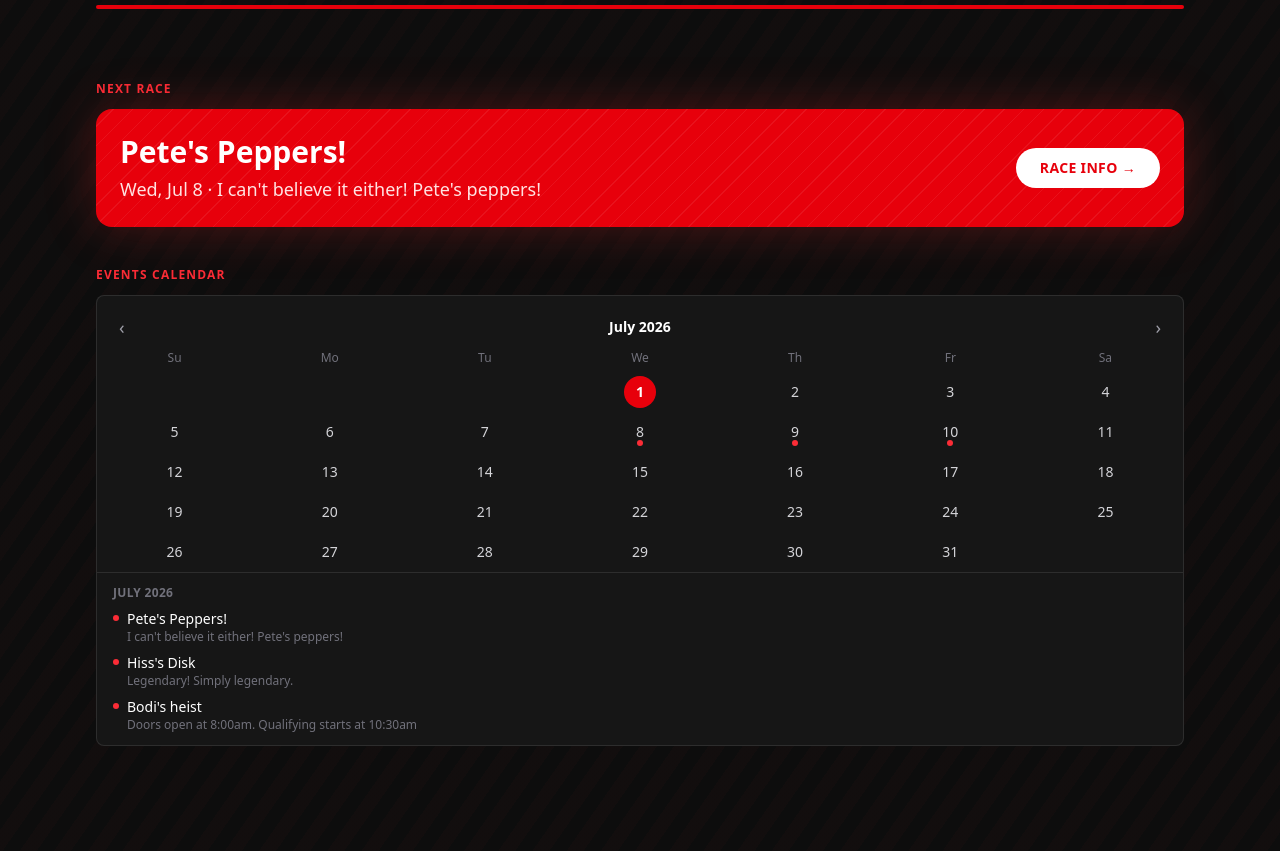
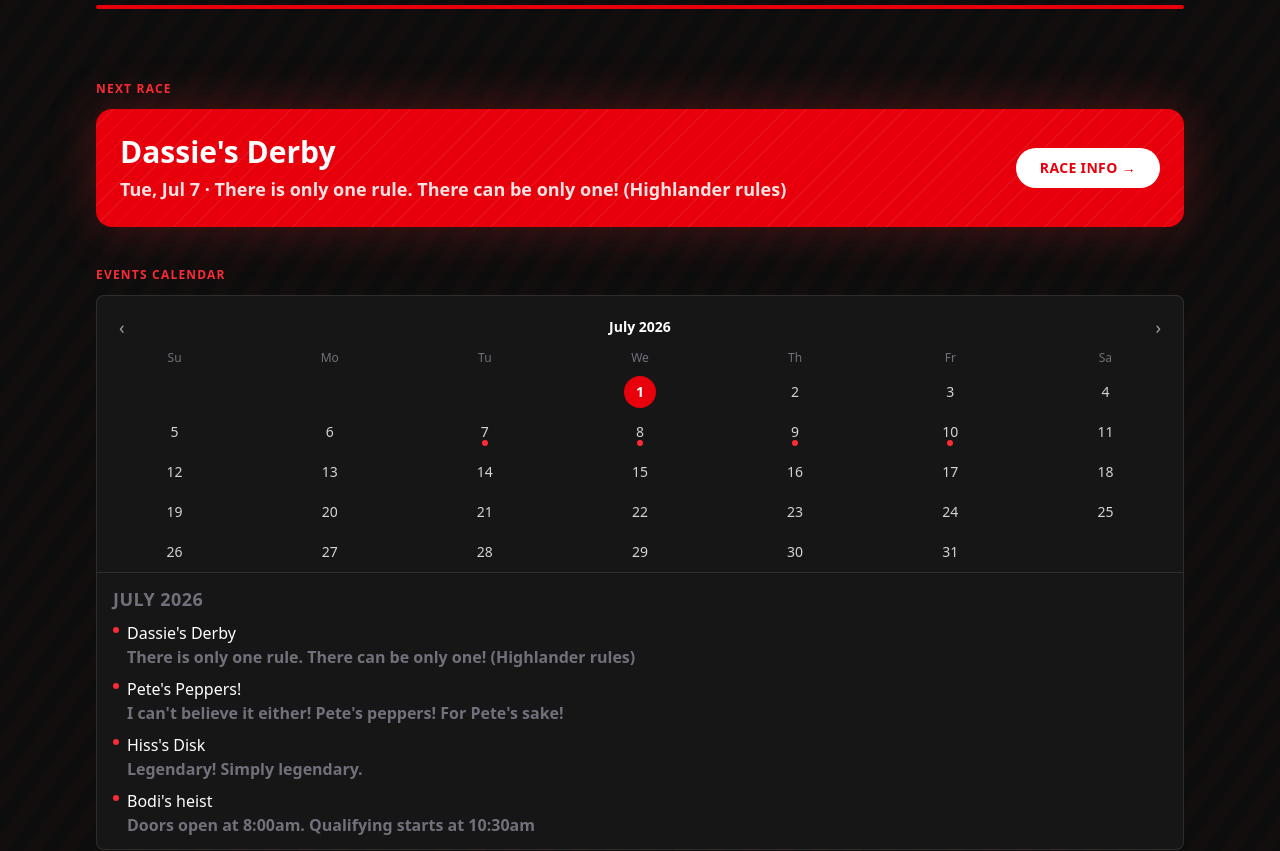
Before and after one commit to MotoX119/gfxracing, a React (Vite) app: page / in a window 1280 px wide. Shown: the part 980-1831 px from the top of the page. Built offline with nearby package versions, Linux system fonts and the light colour scheme.

Commit message:
Clean up some text

```diff
--- a/content/events.ts
+++ b/content/events.ts
@@ -21,7 +21,8 @@ export const events: CalendarEvent[] = [
   1. Copy and paste a row below to use as a template
   2. Update the related values (between qoutes)
   **/
-  { date: "2026-07-08", title: "Pete's Peppers!", notes: "I can't believe it either! Pete's peppers!" },
+  { date: "2026-07-07", title: "Dassie's Derby", notes: "There is only one rule. There can be only one! (Highlander rules)" },
+  { date: "2026-07-08", title: "Pete's Peppers!", notes: "I can't believe it either! Pete's peppers! For Pete's sake!" },
   { date: "2026-07-09", title: "Hiss's Disk", notes: "Legendary! Simply legendary." },
   { date: "2026-07-10", title: "Bodi's heist", notes: "Doors open at 8:00am.  Qualifying starts at 10:30am" },
   { date: "2026-08-09", title: "Bodi's second heist", notes: "Doors open at 8:00am.  Qualifying starts at 10:30am" },
--- a/src/components/CalendarWidget.tsx
+++ b/src/components/CalendarWidget.tsx
@@ -332,7 +332,7 @@ export default function CalendarWidget({ events, className }: {events: CalendarE
 
         {/* ── Event list ────────────────────────────────────────────────────── */}
         <div className="border-t border-white/10 px-4 py-3">
-          <p className="text-xs font-semibold uppercase tracking-wide text-zinc-500 mb-2">
+          <p className="text-lg font-semibold uppercase tracking-wide text-zinc-500 mb-2">
             {displayLabel}
           </p>
           {displayedEvents.length > 0 ? (
@@ -341,7 +341,7 @@ export default function CalendarWidget({ events, className }: {events: CalendarE
               aria-label={`Events for ${displayLabel}`}
             >
               {displayedEvents.map((event) => (
-                <li key={`${event.date}–${event.title}`} className="flex gap-2 text-sm">
+                <li key={`${event.date}–${event.title}`} className="flex gap-2 text-md">
                   <span
                     aria-hidden="true"
                     className="mt-1.5 shrink-0 w-1.5 h-1.5 rounded-full bg-red-500"
@@ -349,14 +349,14 @@ export default function CalendarWidget({ events, className }: {events: CalendarE
                   <div>
                     <span className="font-medium text-white">{event.title}</span>
                     {event.notes && (
-                      <span className="block text-xs text-zinc-500">{event.notes}</span>
+                      <span className="block text-md text-zinc-500 font-bold">{event.notes}</span>
                     )}
                   </div>
                 </li>
               ))}
             </ul>
           ) : (
-            <p className="text-sm text-zinc-600">No events scheduled.</p>
+            <p className="text-md text-zinc-600">No events scheduled.</p>
           )}
         </div>
       </div>
--- a/src/components/NextEvent.tsx
+++ b/src/components/NextEvent.tsx
@@ -61,7 +61,7 @@ export default function NextEvent({className}:{className?: string;}) {
           <p className="text-white text-2xl sm:text-3xl font-black leading-tight">
             {nextEvent.title}
           </p>
-          <p className="text-red-100 text-lg mt-1">
+          <p className="text-red-100 text-lg font-bold mt-1">
             {formatDay(nextEvent.date)}
             {nextEvent.notes ? ` · ${nextEvent.notes}` : ''}
           </p>
```
